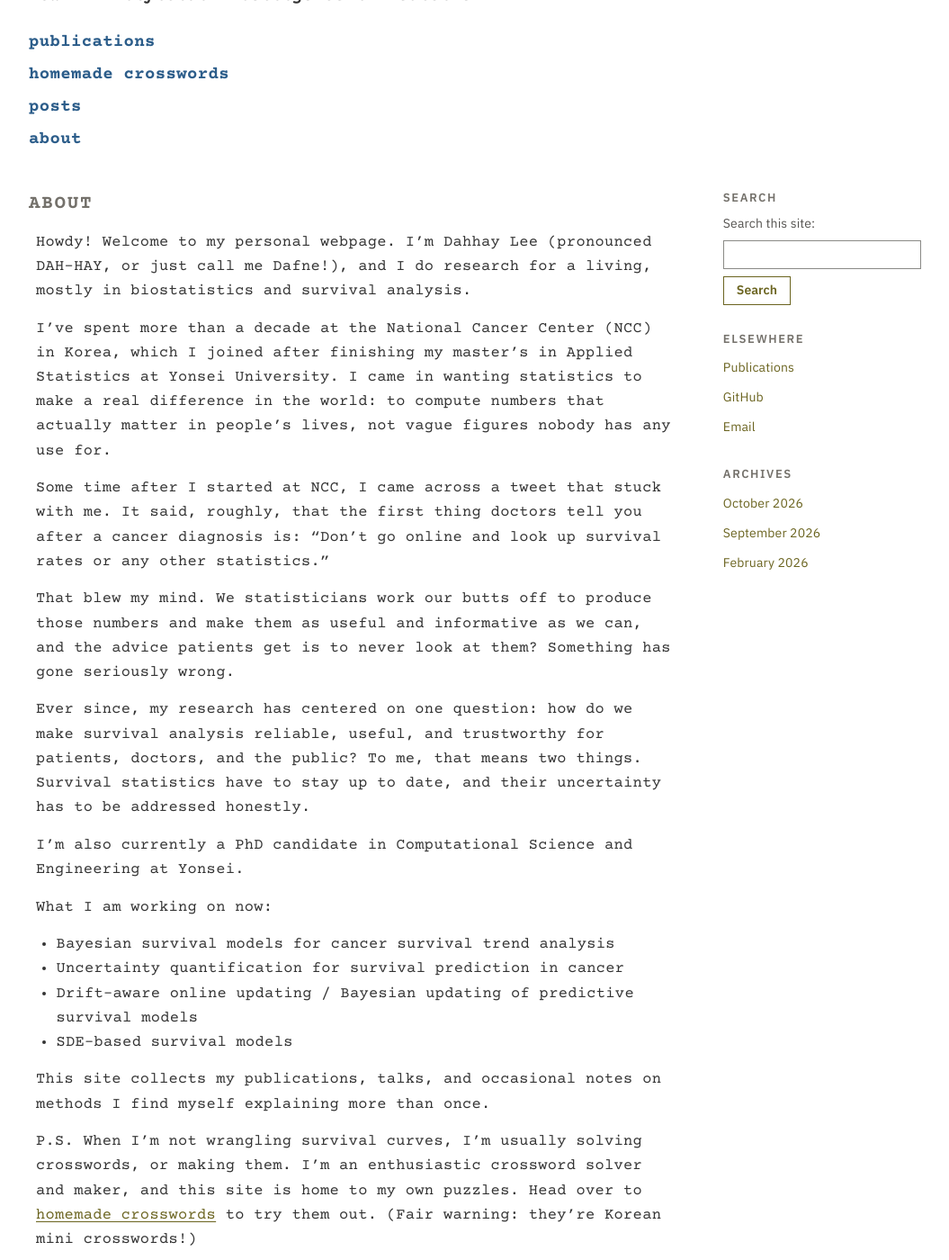
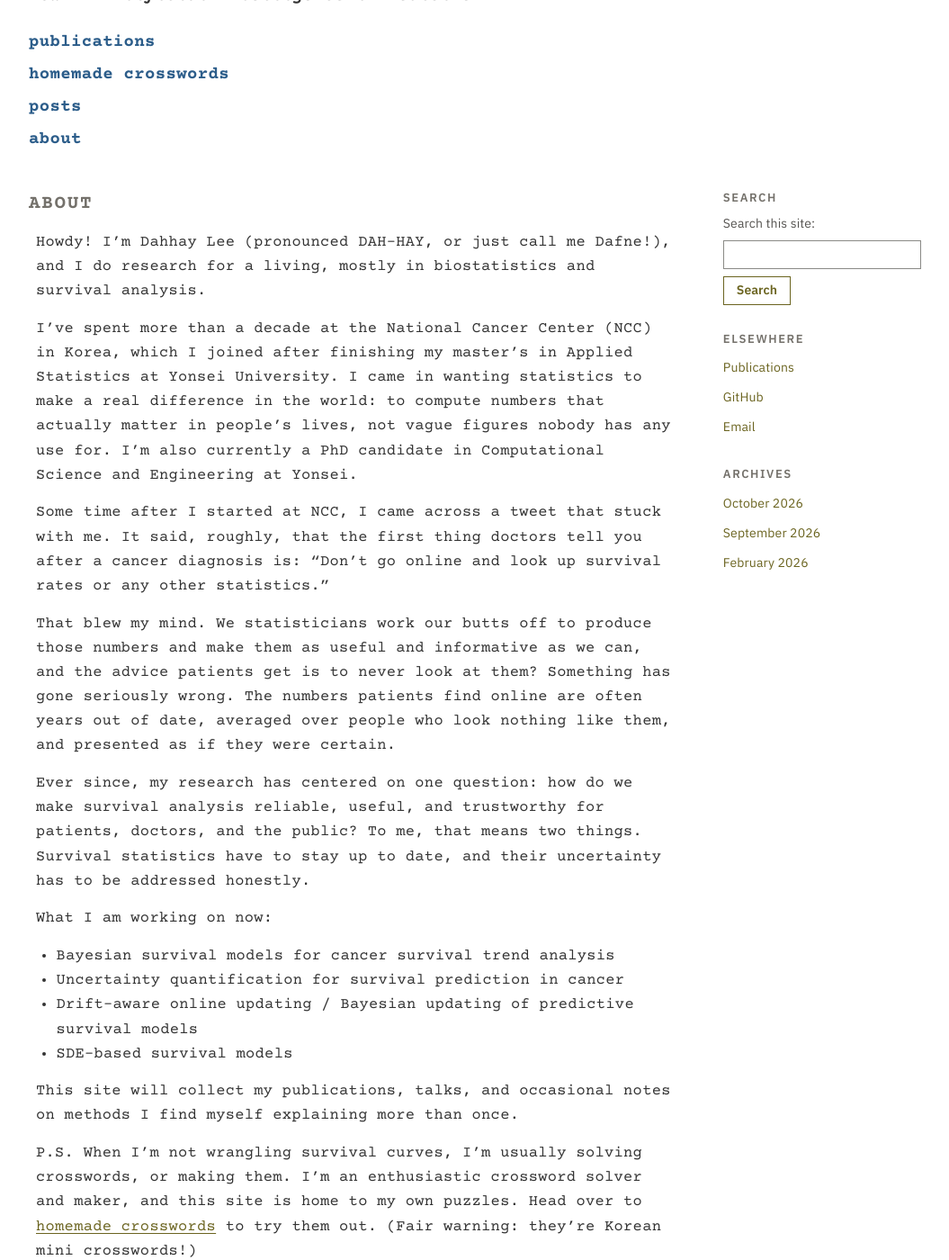
Before and after one commit to DahhayLee/DahhayLee.github.io, a Jekyll site: the page built from _pages/about.md, in a window 1280 px wide and 1400 px high, scrolled down 229 px. Shown: the whole window at 90% size, without its empty margins (112-1167 px from the left). Built offline with Jekyll 4.4.1, drawn with Linux system fonts in a browser that asks for light colours; some web fonts are replaced.

Commit message:
Edit about

```diff
--- a/_pages/about.md
+++ b/_pages/about.md
@@ -5,17 +5,15 @@ layout: single
 author_profile: true
 ---
 
-Howdy! Welcome to my personal webpage. I'm Dahhay Lee (pronounced DAH-HAY, or just call me Dafne!), and I do research for a living, mostly in biostatistics and survival analysis.
+Howdy! I'm Dahhay Lee (pronounced DAH-HAY, or just call me Dafne!), and I do research for a living, mostly in biostatistics and survival analysis.
 
-I've spent more than a decade at the National Cancer Center (NCC) in Korea, which I joined after finishing my master's in Applied Statistics at Yonsei University. I came in wanting statistics to make a real difference in the world: to compute numbers that actually matter in people's lives, not vague figures nobody has any use for.
+I've spent more than a decade at the National Cancer Center (NCC) in Korea, which I joined after finishing my master's in Applied Statistics at Yonsei University. I came in wanting statistics to make a real difference in the world: to compute numbers that actually matter in people's lives, not vague figures nobody has any use for. I'm also currently a PhD candidate in Computational Science and Engineering at Yonsei.
 
 Some time after I started at NCC, I came across a tweet that stuck with me. It said, roughly, that the first thing doctors tell you after a cancer diagnosis is: "Don't go online and look up survival rates or any other statistics."
 
-That blew my mind. We statisticians work our butts off to produce those numbers and make them as useful and informative as we can, and the advice patients get is to never look at them? Something has gone seriously wrong.
+That blew my mind. We statisticians work our butts off to produce those numbers and make them as useful and informative as we can, and the advice patients get is to never look at them? Something has gone seriously wrong. The numbers patients find online are often years out of date, averaged over people who look nothing like them, and presented as if they were certain.
 
 Ever since, my research has centered on one question: how do we make survival analysis reliable, useful, and trustworthy for patients, doctors, and the public? To me, that means two things. Survival statistics have to stay up to date, and their uncertainty has to be addressed honestly.
-
-I'm also currently a PhD candidate in Computational Science and Engineering at Yonsei.
 
 What I am working on now:
 
@@ -24,7 +22,7 @@ What I am working on now:
 - Drift-aware online updating / Bayesian updating of predictive survival models
 - SDE-based survival models
 
-This site collects my publications, talks, and occasional notes on
+This site will collect my publications, talks, and occasional notes on
 methods I find myself explaining more than once.
 
 P.S. When I'm not wrangling survival curves, I'm usually solving crosswords, or making them. I'm an enthusiastic crossword solver and maker, and this site is home to my own puzzles. Head over to [homemade crosswords](/crossword/) to try them out. (Fair warning: they're Korean mini crosswords!)
```
